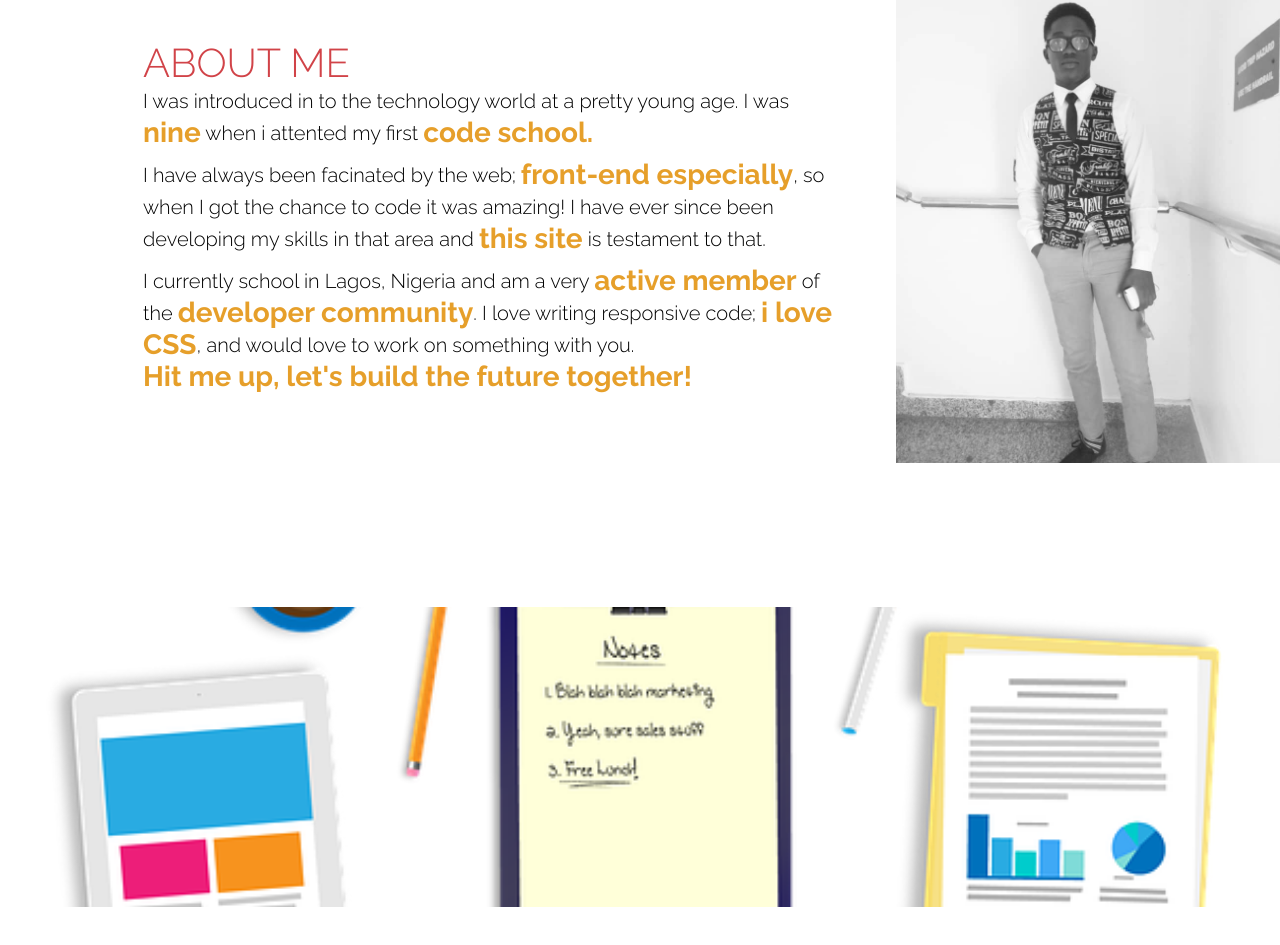
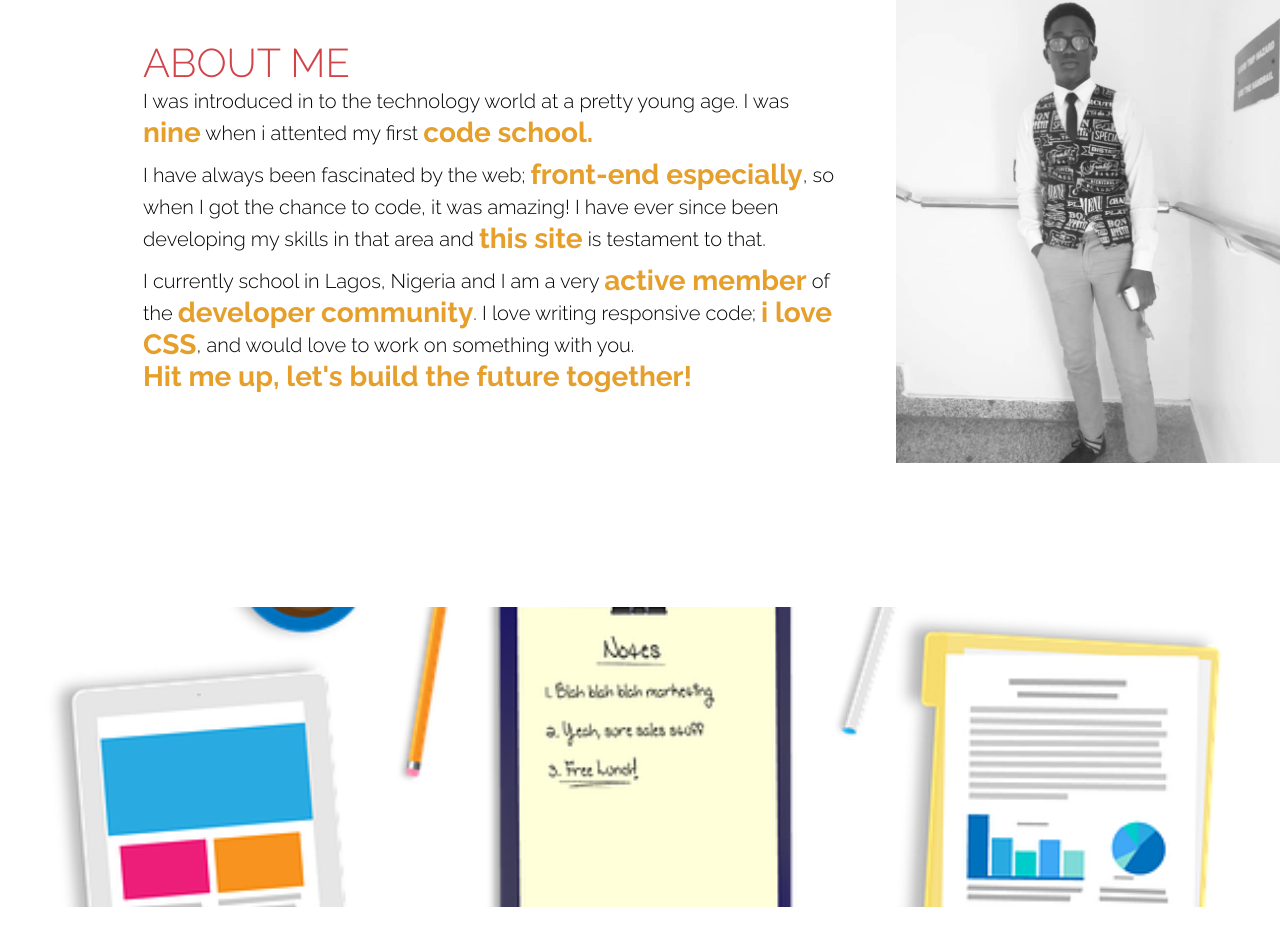
Before and after one commit to Dipo-Oladepo/Dipo-Oladepo.github.io, a plain HTML site: page index.html in a window 1280 px wide. Shown: the part 993-1938 px from the top of the page. Drawn offline with nearby package versions, Linux system fonts and the light colour scheme.

Commit message:
Some lyrical changes

```diff
--- a/index.html
+++ b/index.html
@@ -101,8 +101,8 @@
             <div class="text-content">
                 <h2 class="headline">About Me</h2>
                 <p>I was introduced in to the technology world at a pretty young age. I was <em>nine</em> when i attented my first <em>code school.</em></p>
-                <p>I have always been facinated by the web; <em>front-end especially</em>, so when I got the chance to code it was amazing! I have ever since been developing my skills in that area and <em>this site</em> is testament to that.</p>
-                <p>I currently school in Lagos, Nigeria and am a very <em>active member</em> of the <em>developer community</em>. I love writing responsive code; <em>i love CSS</em>, and would love to work on something with you. <br><em>Hit me up, let's build the future together!</em></p>
+                <p>I have always been fascinated by the web; <em>front-end especially</em>, so when I got the chance to code, it was amazing! I have ever since been developing my skills in that area and <em>this site</em> is testament to that.</p>
+                <p>I currently school in Lagos, Nigeria and I am a very <em>active member</em> of the <em>developer community</em>. I love writing responsive code; <em>i love CSS</em>, and would love to work on something with you. <br><em>Hit me up, let's build the future together!</em></p>
             </div>
         </div>
         <!-- container text -->
```
